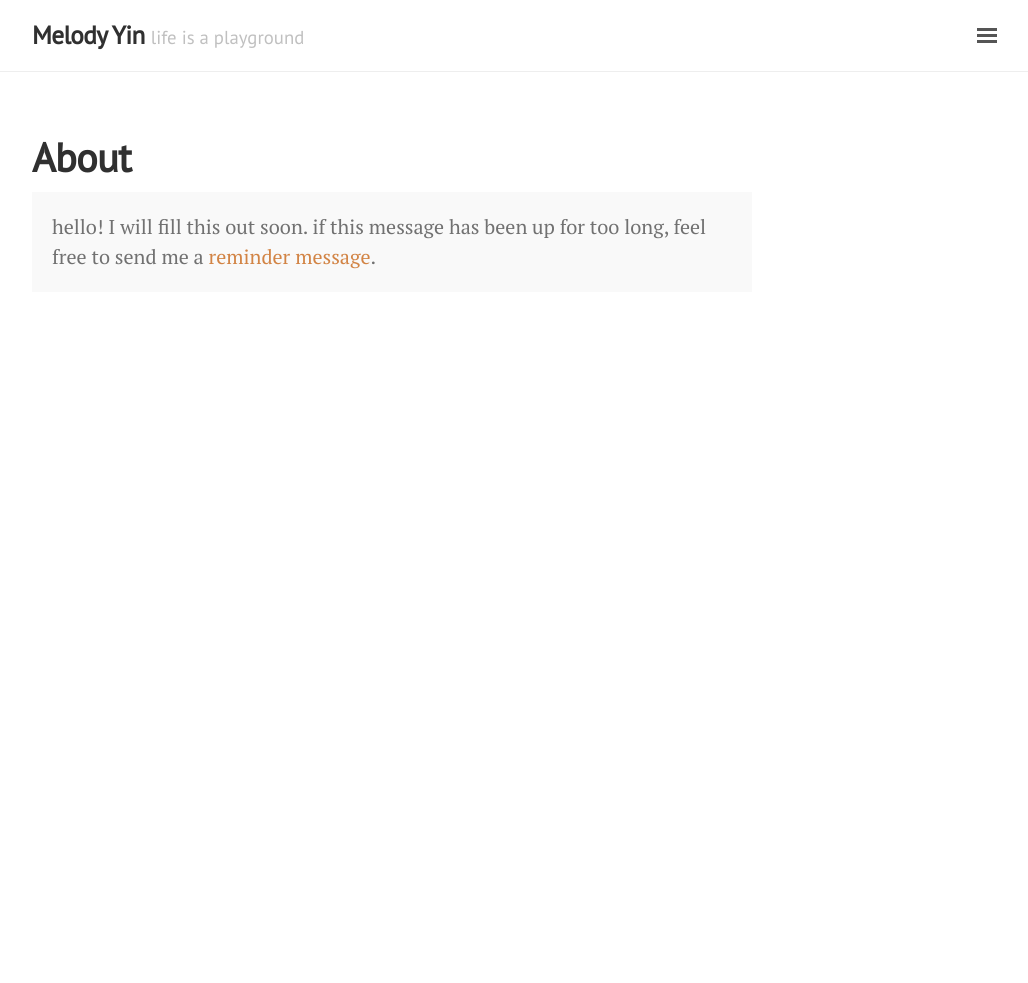
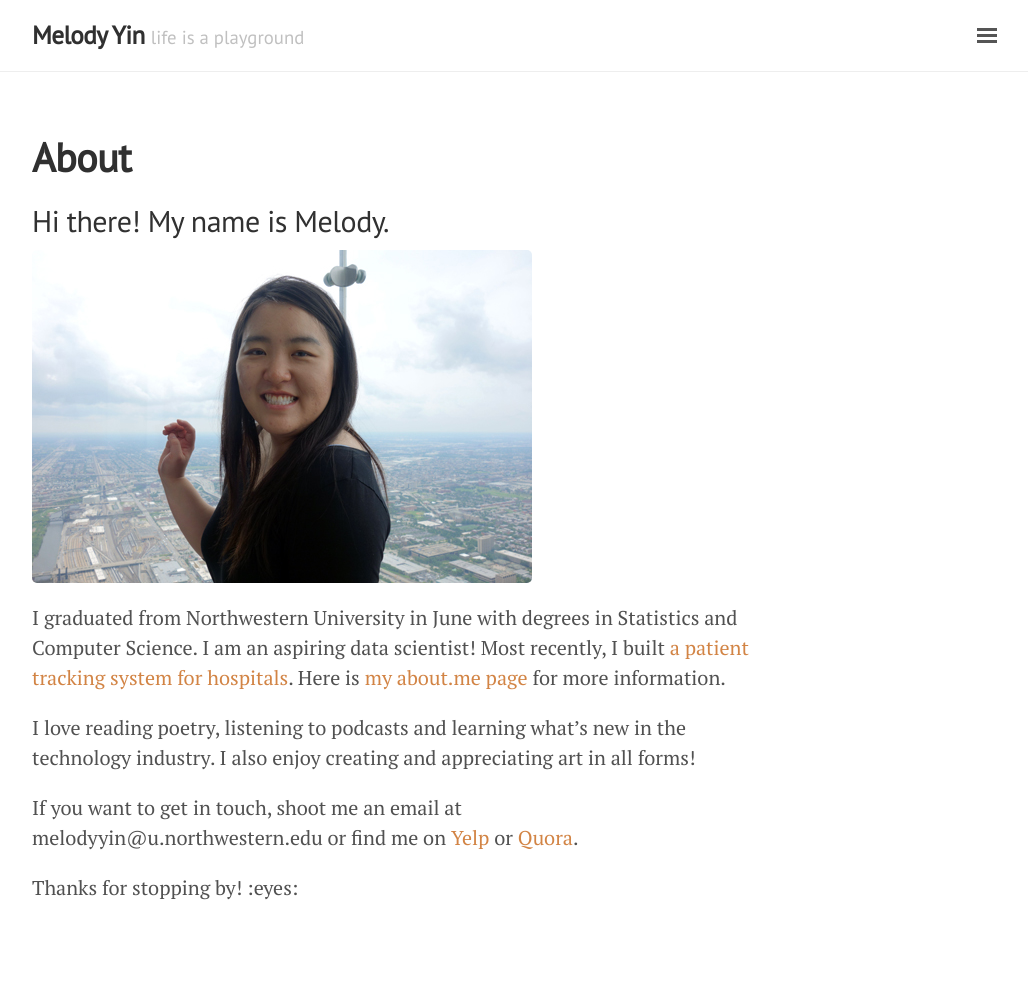
Before and after one commit to melodyyin/melodyyin.github.io, a Jekyll site: the page built from about.md, in a window 1280 px wide. Shown: the whole page, without its empty margins (248-1276 px from the left). Built offline with Jekyll 4.4.1, drawn with Linux system fonts in a browser that asks for light colours; before the commit the page ends 900 px from its top, so only the background shows below that.

Commit message:
new about and profpic

```diff
--- a/about.md
+++ b/about.md
@@ -3,6 +3,14 @@
 title: About
 ---
 
-<p class="message">
-  hello! I will fill this out soon. if this message has been up for too long, feel free to send me a <a href="mailto:melodyyin@u.northwestern.edu?subject=hurry up you slowpoke!!!!!">reminder message</a>.
-</p>
+##Hi there! My name is Melody.
+
+![cheeks less chubby than they appear](/etc/itme.jpg)
+
+I graduated from Northwestern University in June with degrees in Statistics and Computer Science. I am an aspiring data scientist! Most recently, I built [a patient tracking system for hospitals](http://melodyyin.github.io/patient-activity-detection-using-kinect). Here is [my about.me page](https://about.me/melodyyin) for more information.
+
+I love reading poetry, listening to podcasts and learning what's new in the technology industry. I also enjoy creating and appreciating art in all forms!
+
+If you want to get in touch, shoot me an email at melodyyin@u.northwestern.edu or find me on [Yelp](http://yayhappyreviews.yelp.com/) or [Quora](http://www.quora.com/Melody-Yin-5).
+
+Thanks for stopping by! :eyes:
```
Also changed, not shown: etc/itme.jpg (added).
